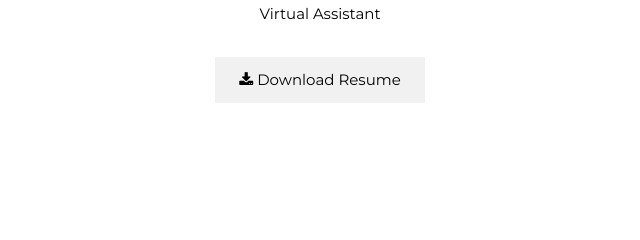
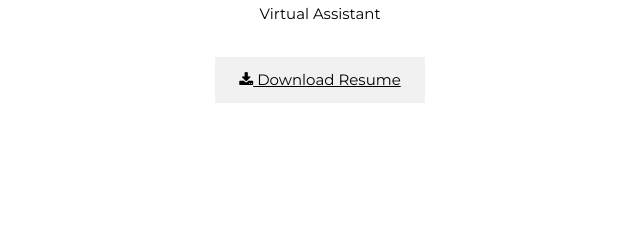
Before and after one commit to franzcimeni/franzcimeni.github.io, a plain HTML site: page index.html in a window 1280 px wide. Shown: the part 258-498 px from the top of the page, 576-1216 px from the left. Drawn offline with nearby package versions, Linux system fonts and the light colour scheme.

Commit message:
resume link

```diff
--- a/index.html
+++ b/index.html
@@ -50,7 +50,9 @@ body, h1,h2,h3,h4,h5,h6 {font-family: "Montserrat", sans-serif}
     <img src="/w3images/profile_girl.jpg" class="w3-image w3-hide-large w3-hide-small w3-round" style="display:block;width:60%;margin:auto;">
     <img src="/w3images/profile_girl.jpg" class="w3-image w3-hide-large w3-hide-medium w3-round" width="1000" height="1333">
     <button class="w3-button w3-light-grey w3-padding-large w3-margin-top">
-      <i class="fa fa-download"></i> Download Resume
+      <a href="./pdf/resume-franz.pdf" download="resume-franzcimeni" download>
+        <i class="fa fa-download"></i> Download Resume
+      </a>
     </button>
   </header>
 
```
Also changed, not shown: 1 other file.
